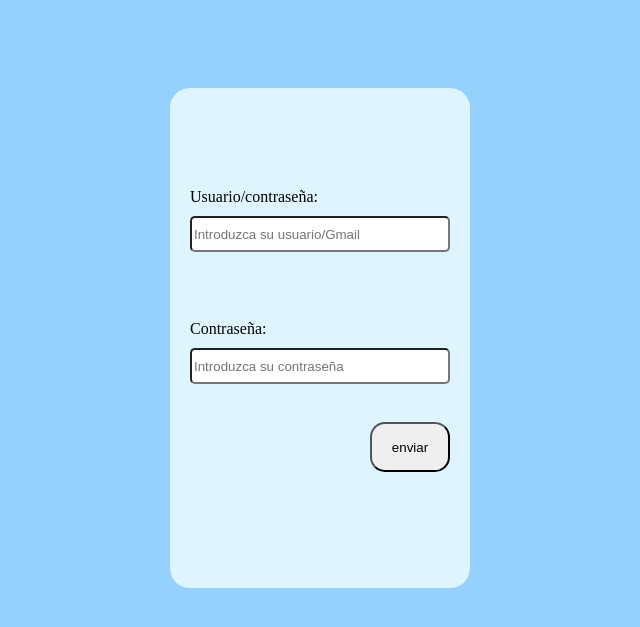
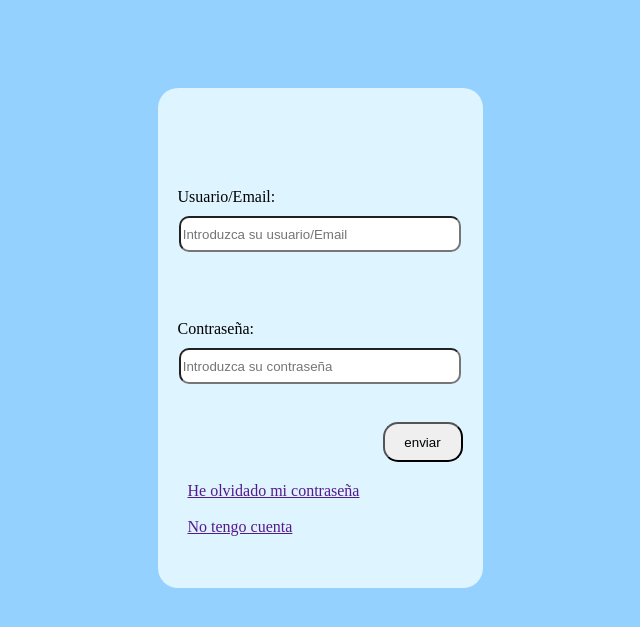
Before and after one commit to santiag0h/Matchtivity, a PHP site: page /formulario.html in a window 1280 px wide. Shown: the top 627 px of the page, without its empty margins (320-960 px from the left). Run offline with PHP 8.4, Linux system fonts and the light colour scheme.

Commit message:
Parte visual del formulario hecha

```diff
--- a/formulario.css
+++ b/formulario.css
@@ -2,9 +2,8 @@
 .formulario{
     background: var(--color_secundario);
     text-align: center;
-    max-width: 500px;
     height: 500px;
-    width: 300px;
+    width: 325px;
     margin-top:80px;
     border-radius: 20px;
     border:black;
@@ -24,7 +23,7 @@
 }
 .campo{
     margin-top: 10px;
-    border-radius: 5px;
+    border-radius: 10px;
     width: 90%;
     align-self: center;
     margin-right: 20px;
@@ -50,10 +49,14 @@
 
 }
 button{
-    height: 50px;
+    height: 40px;
     width: 80px;
     border-radius: 15px;
 }
 .enlaces{
-    margin-top: 50px;
+    display: flex;
+    margin-top: 20px;
+    align-items: flex-start;
+    flex-direction: column;
+    margin-left: 30px;
 }
--- a/formulario.html
+++ b/formulario.html
@@ -11,7 +11,7 @@
         <div class="formulario">
             <form action="registro.php" method="post" id="formulario">
                 <div class="text1">
-                Usuario/contraseña:<br><input class="campo" type="text" name="usuario"  placeholder="Introduzca su usuario/Gmail"><br>
+                Usuario/Email:<br><input class="campo" type="text" name="usuario"  placeholder="Introduzca su usuario/Email"><br>
                 </div>
                 <div class="text2">
                 Contraseña:<br><input  class="campo" type="password" name="contrasena" placeholder="Introduzca su contraseña"><br>
@@ -20,7 +20,12 @@
                 <button  type="submit" name="enviar">enviar </button><br>
                 </div>
             </form>
+            <div class="enlaces">
+                <a href="">He olvidado mi contraseña</a><br>
+                    <a  href="">No tengo cuenta</a>
+            </div>
         </div>
+
         </div>
 </body>
 </html>
```
